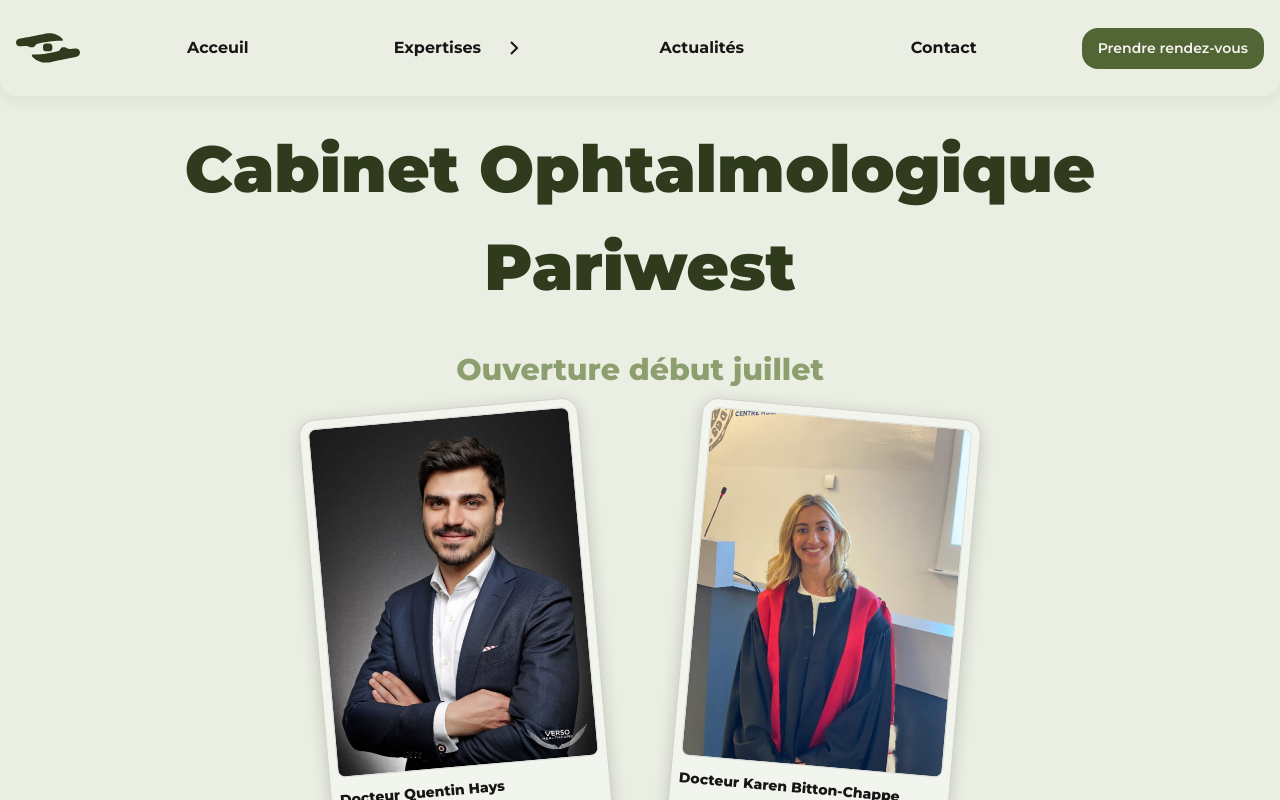
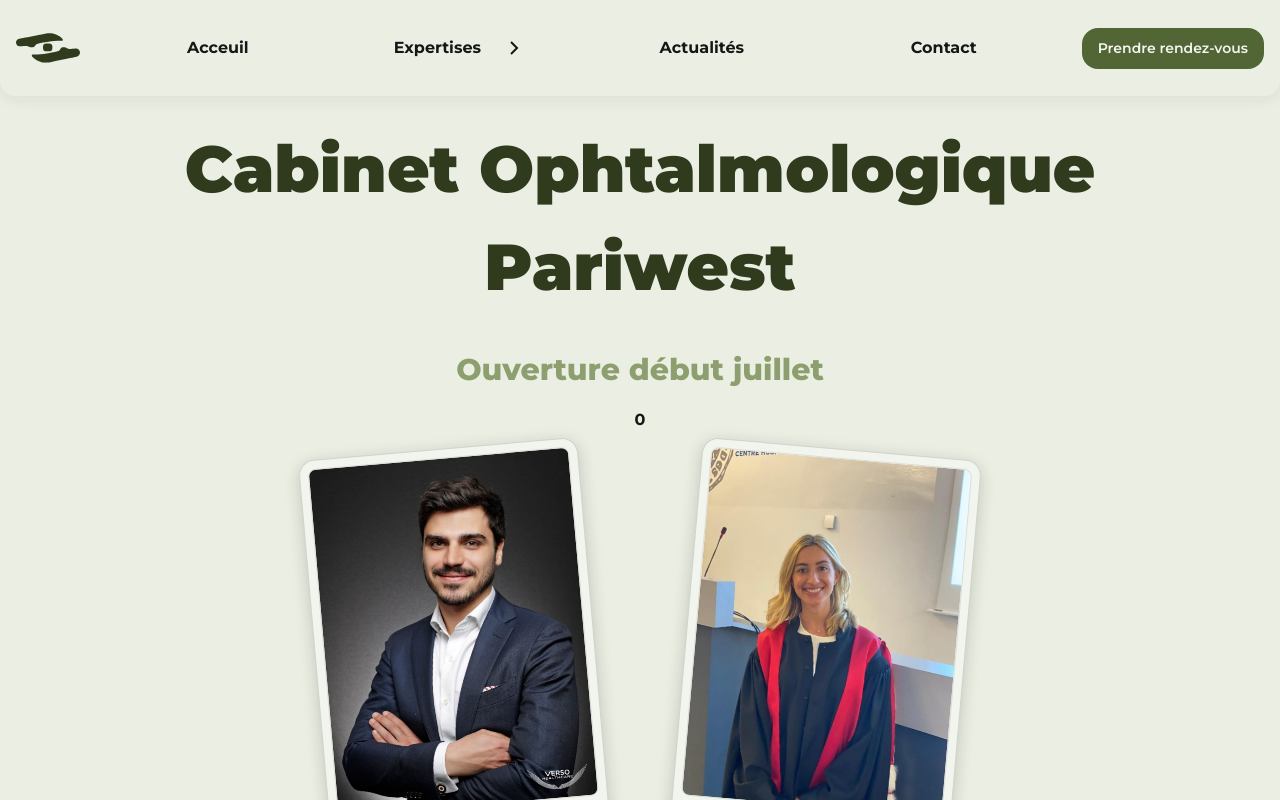
Before and after one commit to Corp78/corp78, a Next.js app: page / in a window 1280 px wide. Shown: the top 800 px of the page. Built offline with nearby package versions, Linux system fonts and the light colour scheme; a web font is replaced by a local one.

Commit message:
add debug for random doctor

```diff
--- a/src/app/Accueil.tsx
+++ b/src/app/Accueil.tsx
@@ -27,6 +27,8 @@
         return Math.round(Math.random());
     }, [])
 
+    console.log(random)
+
 
     return (
         <div className={classes.container} id="home">
@@ -34,6 +36,7 @@
                 <h1 className={classes.title}>Cabinet Ophtalmologique Pariwest</h1>
                 <h2 className={classes.open}>Ouverture début juillet</h2>
             </div>
+            <p>{random}</p>
             <div className={classes.doctorCardsContainer}>
                 <DoctorCard name={random === 0 ? doctorsInfo.quentin.name : doctorsInfo.karen.name}
                             specialities={random === 0 ? doctorsInfo.quentin.specialities : doctorsInfo.karen.specialities}
```
